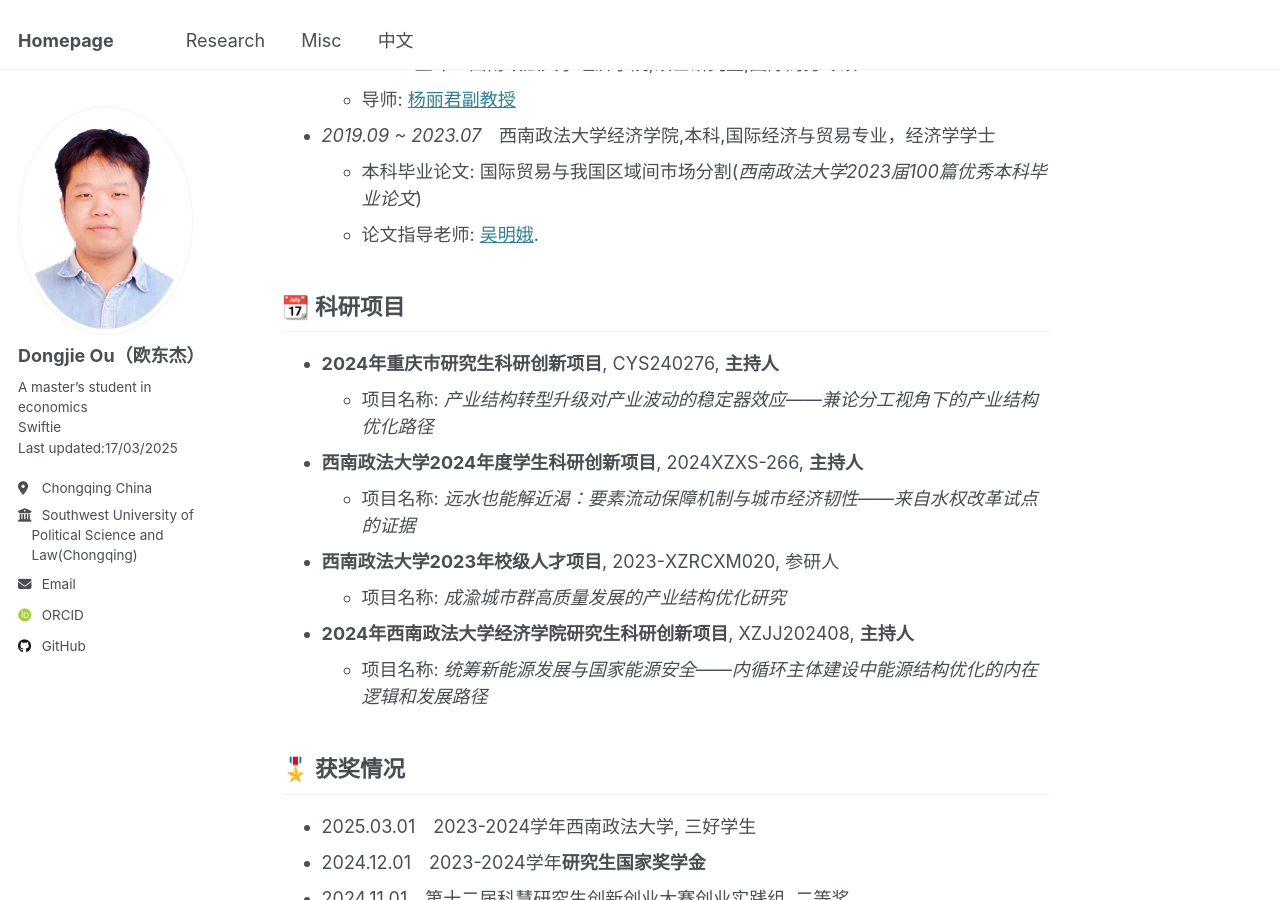
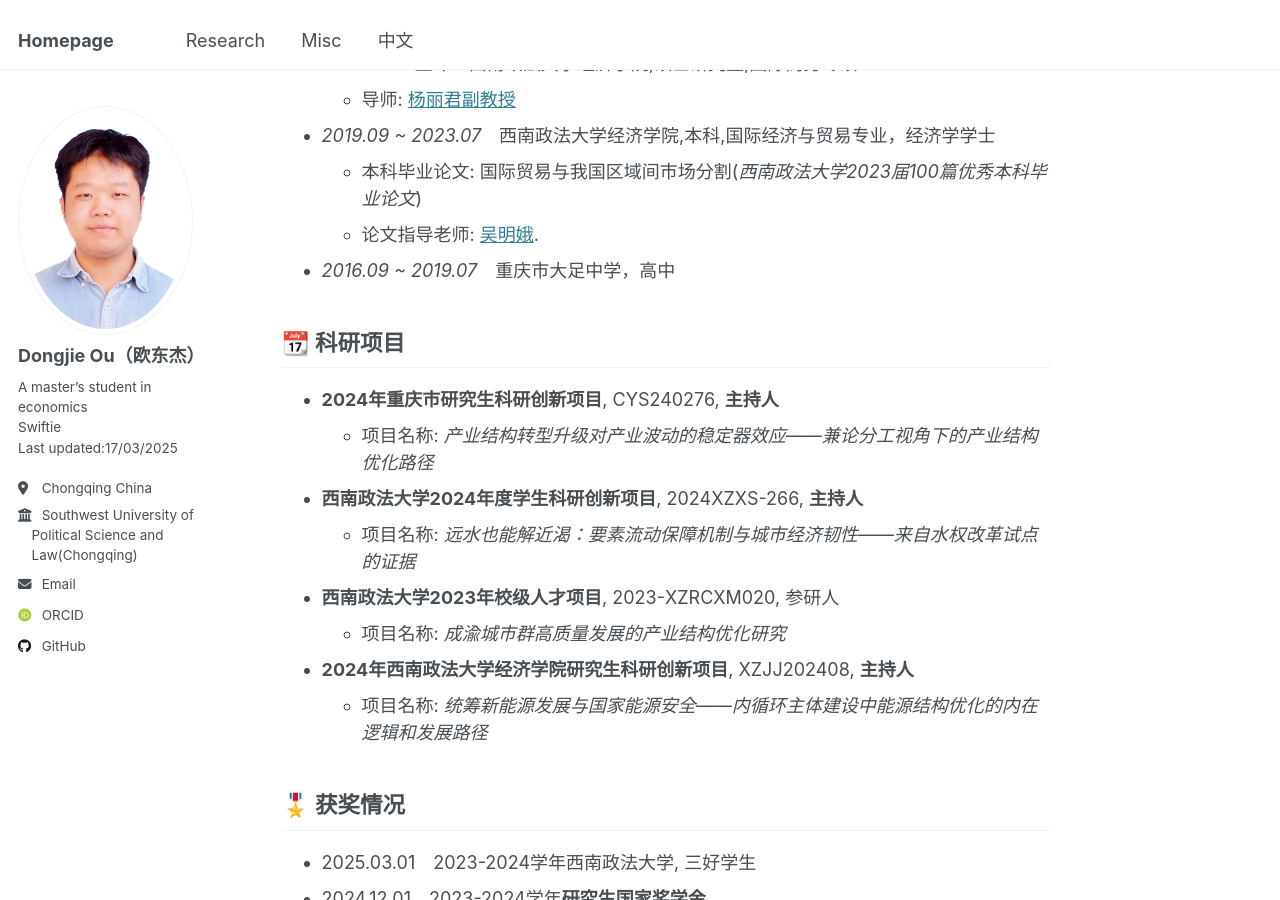
Before and after one commit to oudongjie2001/oudongjie2001.github.io, a Jekyll site: the page built from _pages/欧东杰的个人主页.md, in a window 1280 px wide and 900 px high, scrolled down 881 px. Built offline with Jekyll 4.4.1, drawn with Linux system fonts in a browser that asks for light colours; some web fonts are replaced.

Commit message:
Update and rename markdown.md to 欧东杰的个人主页.md

```diff
--- a/_pages/markdown.md
+++ b/_pages/欧东杰的个人主页.md
@@ -25,6 +25,7 @@ redirect_from:
 - *2019.09 ~ 2023.07*&emsp;西南政法大学经济学院,本科,国际经济与贸易专业，经济学学士
   - 本科毕业论文: 国际贸易与我国区域间市场分割(*西南政法大学2023届100篇优秀本科毕业论文*)
   - 论文指导老师: [吴明娥](https://es.swupl.edu.cn/szdw/zrjs/ax/x1gjjjymyx/283106.htm).
+- *2016.09 ~ 2019.07*&emsp;重庆市大足中学，高中
 
 ## 📆 科研项目
 - **2024年重庆市研究生科研创新项目**, CYS240276, **主持人**
```
